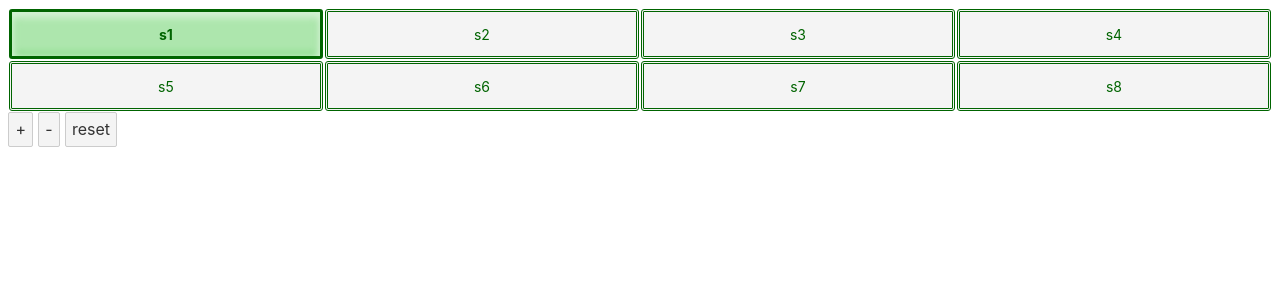
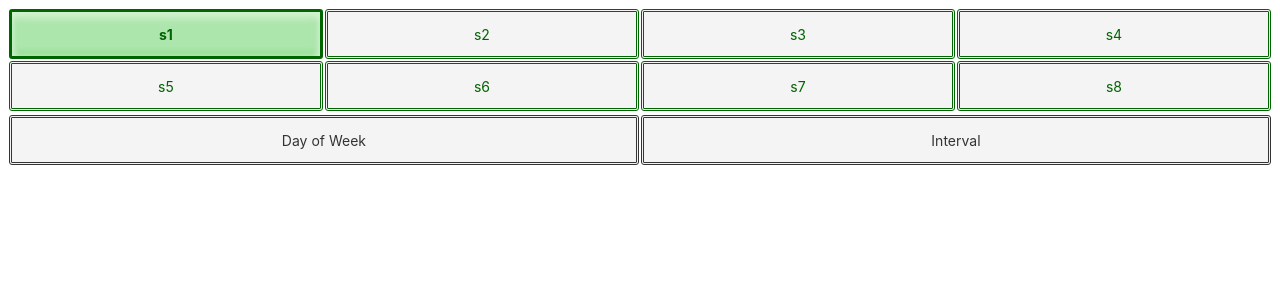
Before and after one commit to thebells1111/svelte-store, a Svelte app: page / in a window 1280 px wide. Shown: the top 300 px of the page. Built offline with nearby package versions, Linux system fonts and the light colour scheme.

Commit message:
adding SelectIntervalType

```diff
--- a/src/App.svelte
+++ b/src/App.svelte
@@ -1,6 +1,7 @@
 <script>
   import { state } from "./stores.js";
   import SelectStation from "./SelectStation.svelte";
+  import SelectIntervalType from "./SelectIntervalType.svelte";
 
   let names = $state.stationNames
 </script>
@@ -9,7 +10,4 @@
 </style>
 
 <SelectStation selectedStations={$state.selectedStations}/>
-
-<button on:click="{state.increment}">+</button>
-<button on:click="{state.decrement}">-</button>
-<button on:click="{state.reset}">reset</button>
+<SelectIntervalType  />
--- a/src/Button.svelte
+++ b/src/Button.svelte
@@ -2,7 +2,7 @@
   export let name = "button";
   export let click;
   export let buttonType;
-  export let dataValue;
+  export let data;
   export let checked = false;
 </script>
 
@@ -55,8 +55,8 @@
 
 <button
   class={buttonType}
-  on:click={e=>{click(e); checked = !checked}}
-  data-value={dataValue}
+  on:click={click}
+  data-value={data}
   class:checked
 >
   {name}
--- /dev/null
+++ b/src/SelectIntervalType.svelte
@@ -0,0 +1,17 @@
+<script>
+  import { state } from "./stores.js";
+  import Button from "./Button.svelte";
+</script>
+
+<style>
+    div{
+        margin-top: 2px;
+        display: grid;
+        grid-template-columns: 1fr 1fr;
+    }
+</style>
+
+<div>
+    <Button name="Day of Week" />
+    <Button name="Interval" />
+</div>
--- a/src/SelectStation.svelte
+++ b/src/SelectStation.svelte
@@ -12,9 +12,11 @@
 
     if (stationIndex > -1) {
       selectedStations.splice(stationIndex, 1);
+      selectedStations = selectedStations
     } else {
       selectedStations.push(station);
       selectedStations.sort();
+      selectedStations = selectedStations
     }
     state.selectStation(selectedStations);
   }
@@ -31,7 +33,7 @@
   {#each stationNames as stationName, i}
     <Button
       name={stationName}
-      dataValue={`s${i+1}`}
+      data={`s${i+1}`}
       click={selectStation}
       buttonType={"stations"}
       checked={selectedStations.indexOf(`s${i+1}`) > -1}
```
